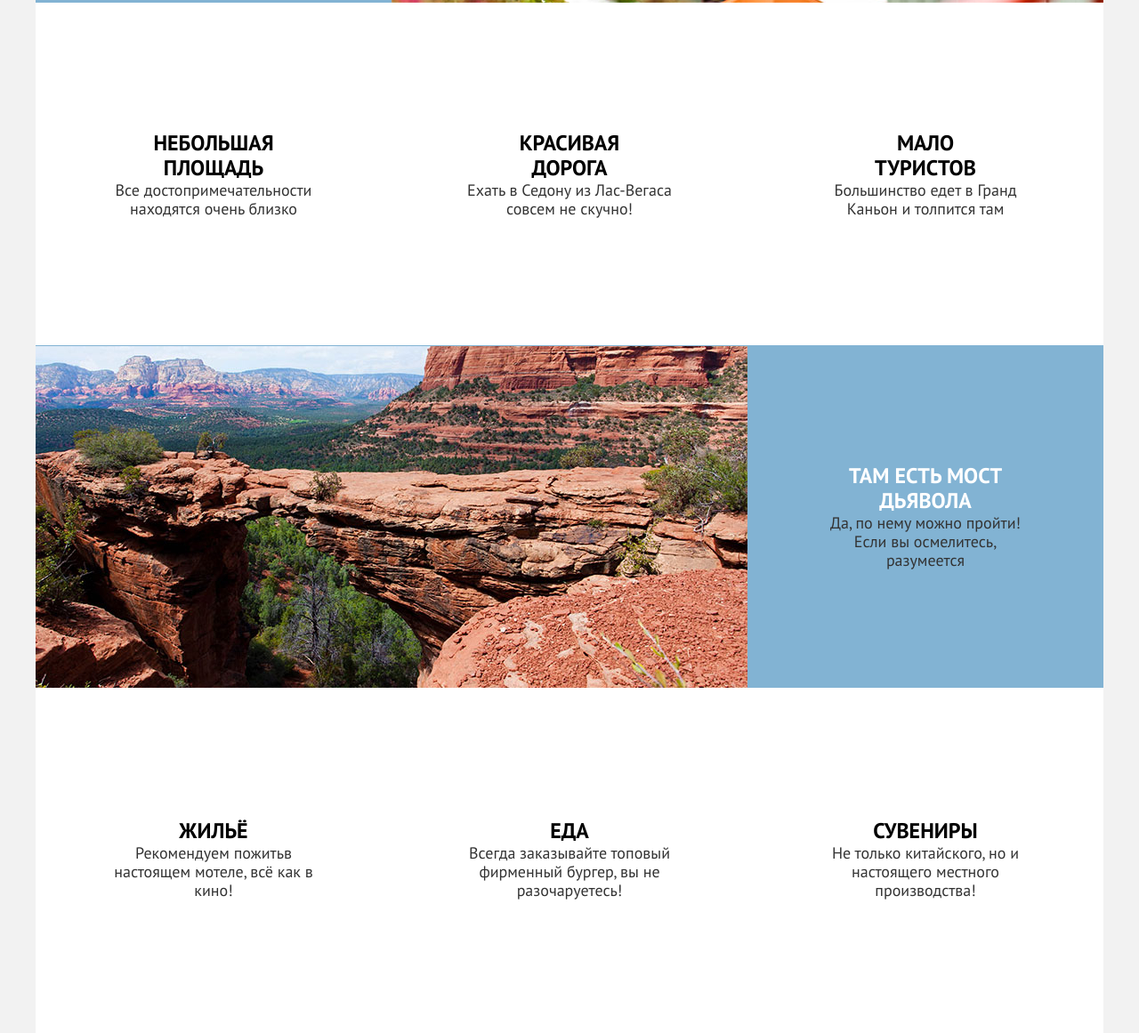
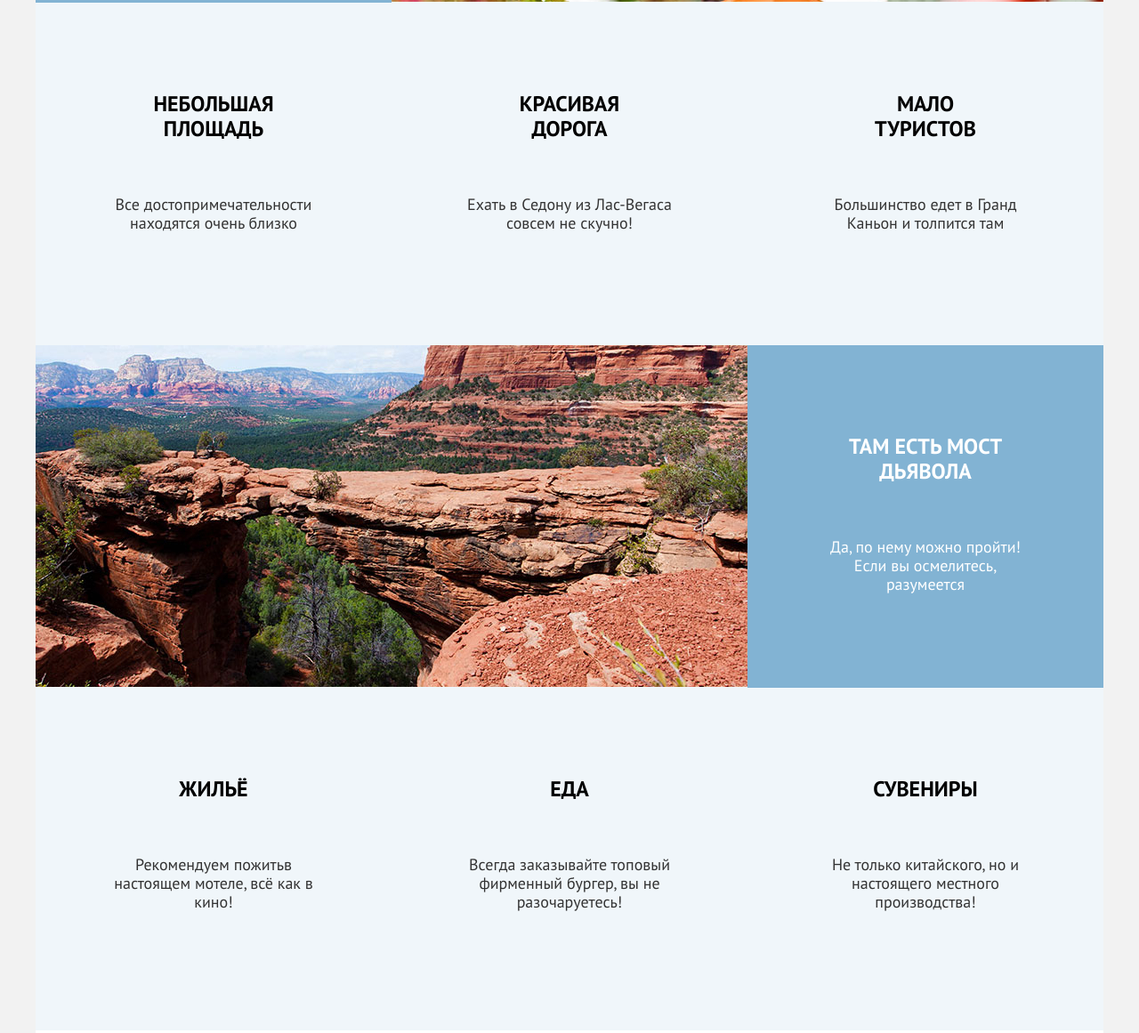
Before and after one commit to htmlacademy-htmlcss/463813-sedona-35, a plain HTML site: page 5/index.html in a window 1280 px wide. Shown: the part 1222-2383 px from the top of the page at 89% size. Drawn offline with Linux system fonts and the light colour scheme.

Commit message:
:heavy_check_mark: Сборка #5

```diff
--- a/5/index.html
+++ b/5/index.html
@@ -28,7 +28,7 @@
             </li>
 
           </ul>
-          <ul class="navigation-list navigation-user">
+          <ul class="navigation-user">
             <li class="navigation-item">
               <a class="navigation-link" href="#"><span class="visually-hidden">Поиск</span></a>
             </li>
@@ -57,26 +57,26 @@
           <h2 class="visually-hidden">Преимущества</h2>
           <ul class="advanteges-list">
             <li class="list-item advanteges-white">
-              <div class="advanteges-white-text">
+              <div class="list-text advanteges-white-text">
                 <h3 class="advanteges-title">Настоящий городок</h3>
                 <p class="advanteges-description">Седона — не аттракцион для туристов, там течёт своя жизнь</p>
               </div>
               <img class="advanteges-img" src="images/truecity.jpg" alt="фото городка седона" width="800" height="384">
             </li>
             <li class="list-item">
-              <div class="advanteges-white-text">
+              <div class="list-text">
                 <h3 class="advanteges-title">Небольшая площадь</h3>
                 <p class="advanteges-description">Все достопримечательности находятся очень близко</p>
               </div>
             </li>
             <li class="list-item">
-              <div class="advanteges-white-text">
+              <div class="list-text">
                 <h3 class="advanteges-title">Красивая дорога</h3>
                 <p class="advanteges-description">Ехать в Седону из Лас-Вегаса совсем не скучно!</p>
               </div>
             </li>
             <li class="list-item">
-              <div class="advanteges-white-text">
+              <div class="list-text">
                 <h3 class="advanteges-title">Мало туристов</h3>
                 <p class="advanteges-description">Большинство едет в Гранд Каньон и толпится там</p>
               </div>
@@ -84,25 +84,25 @@
             <li class="list-item advanteges-white">
               <img class="advanteges-img" src="images/bridge.jpg" alt="изображение моста дьявола" width="800"
                 height="384">
-              <div class="advanteges-white-text">
+              <div class="list-text advanteges-white-text">
                 <h3 class="advanteges-title">Там есть мост дьявола</h3>
                 <p class="advanteges-description">Да, по нему можно пройти! Если вы осмелитесь, разумеется</p>
               </div>
             </li>
             <li class="list-item">
-              <div class="advanteges-white-text">
+              <div class="list-text">
                 <h3 class="advanteges-title">Жильё</h3>
                 <p class="advanteges-description">Рекомендуем пожитьв настоящем мотеле, всё как в кино!</p>
               </div>
             </li>
             <li class="list-item">
-              <div class="advanteges-white-text">
+              <div class="list-text">
                 <h3 class="advanteges-title">Еда</h3>
                 <p class="advanteges-description">Всегда заказывайте топовый фирменный бургер, вы не разочаруетесь!</p>
               </div>
             </li>
             <li class="list-item">
-              <div class="advanteges-white-text">
+              <div class="list-text">
                 <h3 class="advanteges-title">Сувениры</h3>
                 <p class="advanteges-description">Не только китайского, но и настоящего местного производства!</p>
               </div>
--- a/5/styles/styles.css
+++ b/5/styles/styles.css
@@ -49,10 +49,18 @@ body {
   width: 350px;
   margin: 0;
   padding: 0;
+  display: flex;
+  align-items:center;
+  list-style-type: none;
 }
 .navigation-user{
-  max-width: 250px;
+  min-width: 250px;
+  margin: 0;
+  padding: 0;
   margin-left: auto;
+  display: flex;
+  align-items:center;
+  list-style-type: none;
 }
 .navigation-link{
   font-weight: 700;
@@ -125,20 +133,21 @@ body {
   flex-wrap: wrap;
   margin: 0 auto;
   padding: 0;
-  text-align: center;
+  list-style-type: none;
 
 }
 .list-item{
   min-width: 400px;
   min-height: 385px;
-  display: flex;
-  align-items:center;
+  background-color: rgba(131, 179, 211, 0.12);
 }
-
 .advanteges-title{
   margin: 0 auto;
   padding: 0;
-  width: 175px;
+  padding-top: 100px;
+  padding-bottom: 60px;
+  padding-left: 112px;
+  padding-right: 112px;
   font-weight: 700;
   font-size: 24px;
   line-height: 28px;
@@ -148,25 +157,31 @@ body {
 .advanteges-description{
   margin: 0 auto;
   padding: 0;
-  width: 230px;
+  padding-left: 85px;
+  padding-right: 85px;
   font-weight: 400;
   font-size: 18px;
   line-height: 21px;
   color:#333333;
 }
 .advanteges-white{
+  display: flex;
+}
+.advanteges-white-text{
   color:#ffffff;
   background-color: #82B3D3;
 }
-.advanteges-white-text{
-  min-width: 400px;
+.advanteges-white-text p{
+  color: #ffffff;
 }
-.advanteges-title-white p{
-  color: #ffffff;
+.list-text{
+  max-width: 400px;
+  text-align: center;
 }
 .advanteges-img{
   display: block;
 }
+/* Блок поиска */
 .search-room{
   min-height: 400px;
   display: flex;
@@ -341,6 +356,7 @@ body {
   padding: 0;
   display: flex;
   flex-wrap: wrap;
+  list-style-type:none ;
 }
 .hotels-card{
   width: 340px;
```
